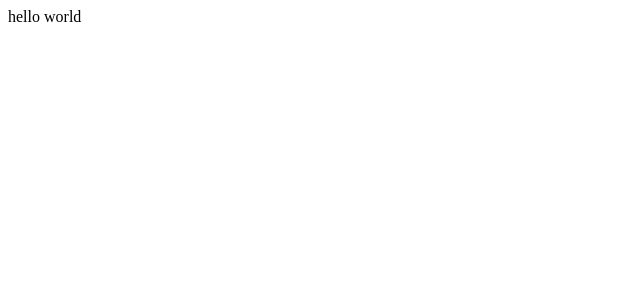
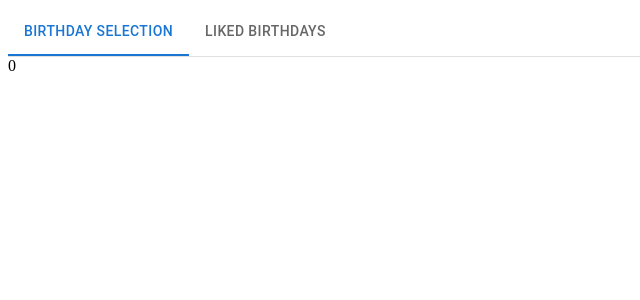
Before and after one commit to achahine78/favorite-birthdays, a React (Vite) app: page / in a window 1280 px wide. Shown: the top 300 px of the page, without its empty margins (0-640 px from the left). Built offline with nearby package versions, Linux system fonts and the light colour scheme.

Commit message:
feat: add tabs to switch between screens in App.tsx

```diff
--- a/src/App.tsx
+++ b/src/App.tsx
@@ -1,5 +1,30 @@
+import { Box, Tab, Tabs } from "@mui/material";
+import { useState } from "react";
+
 function App() {
-  return <div className="App">hello world</div>;
+  const [value, setValue] = useState(0);
+
+  const handleChange = (_event: React.SyntheticEvent, newValue: number) => {
+    setValue(newValue);
+  };
+
+  return (
+    <div className="App">
+      <Box sx={{ width: "100%" }}>
+        <Box sx={{ borderBottom: 1, borderColor: "divider" }}>
+          <Tabs
+            value={value}
+            onChange={handleChange}
+          >
+            <Tab label="Birthday Selection" />
+            <Tab label="Liked Birthdays" />
+          </Tabs>
+        </Box>
+        { value === 0 && '0'}
+        { value === 1 && '1'}
+      </Box>
+    </div>
+  );
 }
 
 export default App;
```
